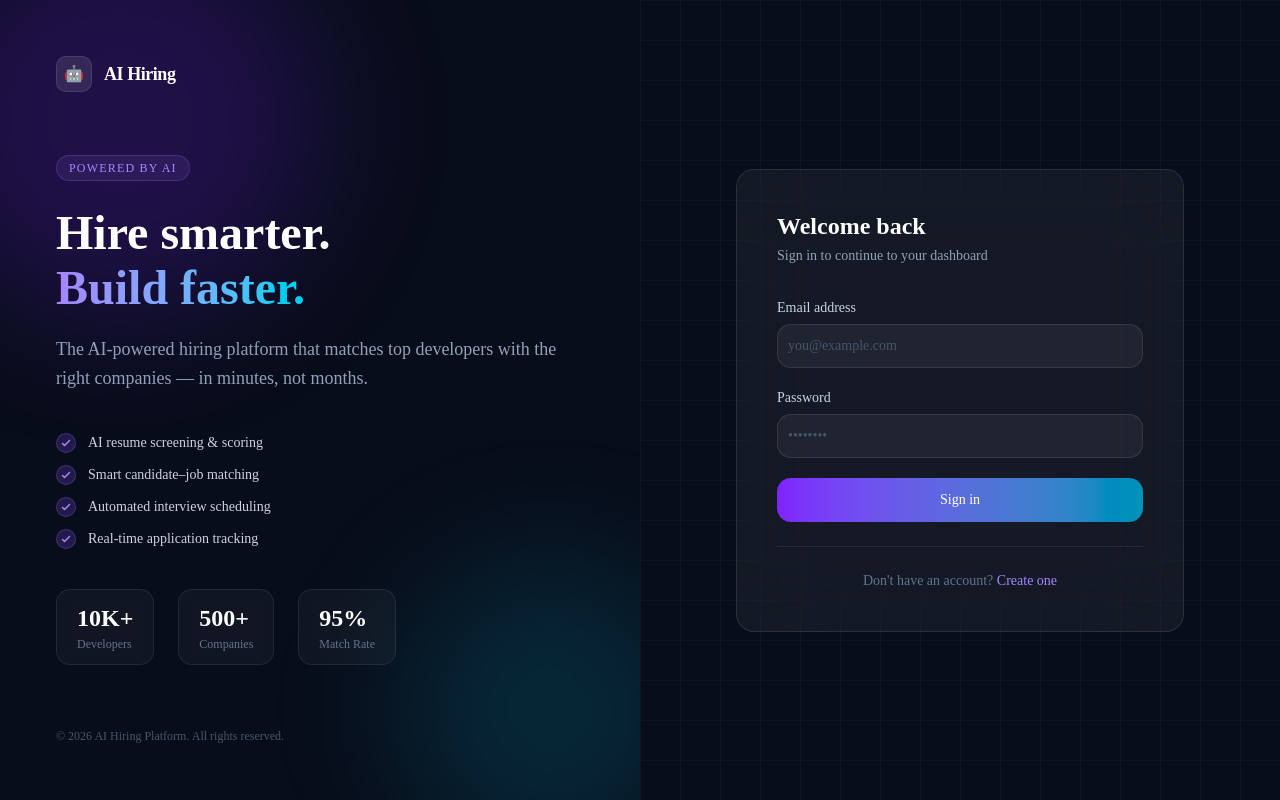
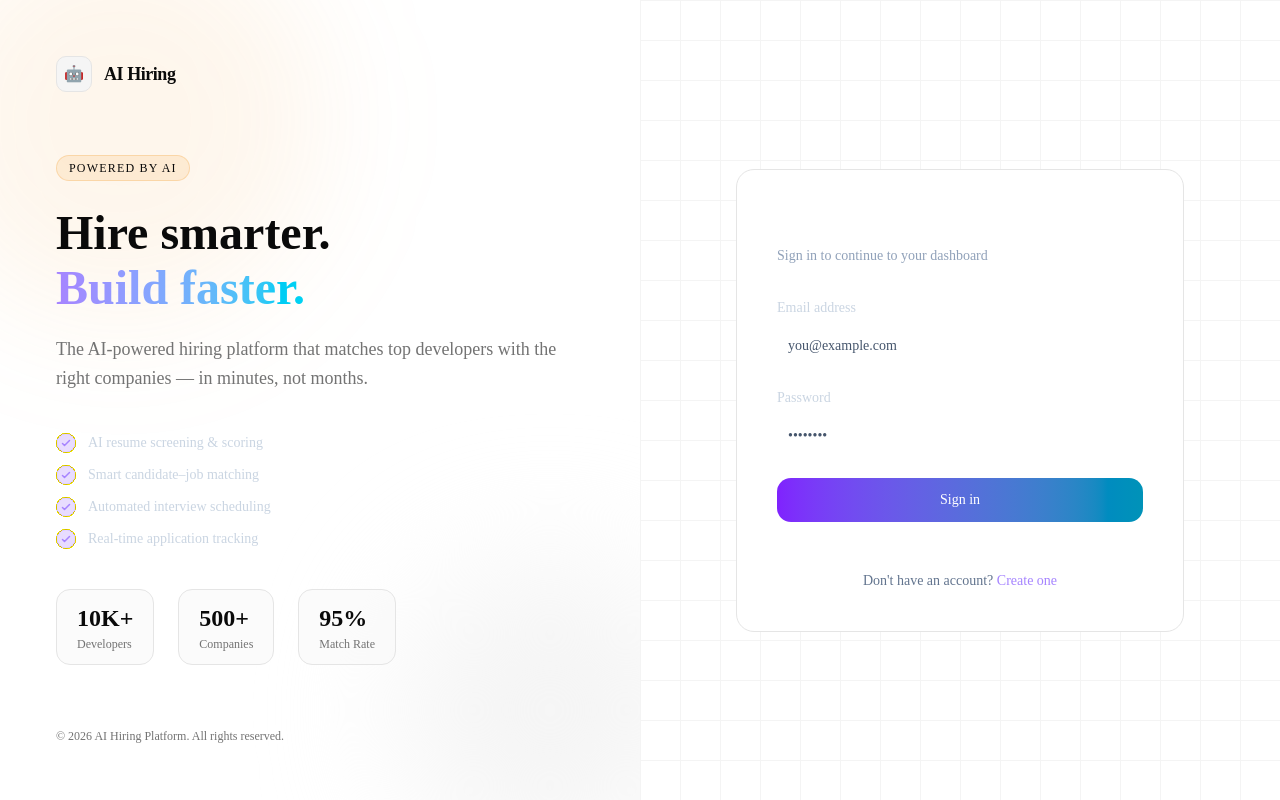
Before and after one commit to MilonChandraDas/ai-hiring-platform-bd, a Next.js app: page /login in a window 1280 px wide. Built offline with nearby package versions, Linux system fonts and the light colour scheme; no server answers.

Commit message:
feat: implement ThemeToggle component for theme switching refactor: update AuthLayout styles for improved consistency

```diff
--- a/src/app/(auth)/AuthLayout.tsx
+++ b/src/app/(auth)/AuthLayout.tsx
@@ -10,8 +10,9 @@ interface AuthLayoutProps {
 }
 
 const badgeColorClasses: Record<AuthLayoutProps["badgeColor"], string> = {
-  violet: "text-violet-400 bg-violet-400/10 border-violet-400/20",
-  cyan: "text-cyan-400 bg-cyan-400/10 border-cyan-400/20",
+  violet:
+    "text-[var(--brand-foreground)] bg-[var(--brand)]/15 border-[var(--brand)]/30",
+  cyan: "text-muted-foreground bg-muted border-border",
 };
 
 export function AuthLayout({
@@ -23,17 +24,17 @@ export function AuthLayout({
   children,
 }: AuthLayoutProps) {
   return (
-    <div className="min-h-screen bg-[#080d1a] flex">
+    <div className="min-h-screen bg-background flex">
       {/* Left Side */}
       <div className="hidden lg:flex flex-col justify-between w-1/2 p-14 relative overflow-hidden">
-        <div className="absolute top-[-80px] left-[-80px] w-[400px] h-[400px] bg-violet-600/20 rounded-full blur-3xl pointer-events-none" />
-        <div className="absolute bottom-[-60px] right-[-60px] w-[300px] h-[300px] bg-cyan-500/15 rounded-full blur-3xl pointer-events-none" />
+        <div className="absolute top-[-80px] left-[-80px] w-[400px] h-[400px] bg-[var(--brand)]/10 rounded-full blur-3xl pointer-events-none" />
+        <div className="absolute bottom-[-60px] right-[-60px] w-[300px] h-[300px] bg-muted rounded-full blur-3xl pointer-events-none" />
 
         <div className="relative z-10 flex items-center gap-3">
-          <div className="h-9 w-9 rounded-lg bg-white/10 border border-white/10 flex items-center justify-center text-base">
+          <div className="h-9 w-9 rounded-lg bg-secondary border border-border flex items-center justify-center text-base">
             🤖
           </div>
-          <span className="text-white font-semibold text-lg tracking-tight">
+          <span className="text-foreground font-semibold text-lg tracking-tight">
             AI Hiring
           </span>
         </div>
@@ -45,11 +46,11 @@ export function AuthLayout({
             {badgeText}
           </div>
 
-          <h2 className="text-5xl font-bold text-white leading-[1.15] mb-5">
+          <h2 className="text-5xl font-bold text-foreground leading-[1.15] mb-5">
             {heading}
           </h2>
 
-          <p className="text-slate-400 text-lg leading-relaxed mb-10">
+          <p className="text-muted-foreground text-lg leading-relaxed mb-10">
             {description}
           </p>
 
@@ -63,16 +64,20 @@ export function AuthLayout({
             ].map((stat) => (
               <div
                 key={stat.label}
-                className="border border-white/8 bg-white/4 rounded-xl px-5 py-3 backdrop-blur"
+                className="border border-border bg-secondary/40 rounded-xl px-5 py-3"
               >
-                <p className="text-2xl font-bold text-white">{stat.value}</p>
-                <p className="text-xs text-slate-500 mt-0.5">{stat.label}</p>
+                <p className="text-2xl font-bold text-foreground">
+                  {stat.value}
+                </p>
+                <p className="text-xs text-muted-foreground mt-0.5">
+                  {stat.label}
+                </p>
               </div>
             ))}
           </div>
         </div>
 
-        <div className="relative z-10 text-xs text-slate-600">
+        <div className="relative z-10 text-xs text-muted-foreground">
           © 2026 AI Hiring Platform. All rights reserved.
         </div>
       </div>
@@ -80,15 +85,15 @@ export function AuthLayout({
       {/* Right Side */}
       <div className="flex-1 flex items-center justify-center p-6 md:p-10 relative">
         <div
-          className="absolute inset-0 opacity-[0.03]"
+          className="absolute inset-0 opacity-40"
           style={{
-            backgroundImage: `linear-gradient(#fff 1px, transparent 1px), linear-gradient(90deg, #fff 1px, transparent 1px)`,
+            backgroundImage: `linear-gradient(var(--border) 1px, transparent 1px), linear-gradient(90deg, var(--border) 1px, transparent 1px)`,
             backgroundSize: "40px 40px",
           }}
         />
 
         <div className="relative z-10 w-full max-w-md">
-          <div className="bg-white/5 border border-white/10 backdrop-blur-2xl rounded-2xl p-8 md:p-10">
+          <div className="bg-card border border-border rounded-2xl p-8 md:p-10">
             {children}
           </div>
         </div>
--- a/src/app/globals.css
+++ b/src/app/globals.css
@@ -81,6 +81,8 @@
   --sidebar-accent-foreground: oklch(0.205 0 0);
   --sidebar-border: oklch(0.922 0 0);
   --sidebar-ring: oklch(0.708 0 0);
+  --brand: oklch(0.795 0.145 70.67);
+  --brand-foreground: oklch(0.145 0 0);
 }
 
 .dark {
@@ -115,6 +117,8 @@
   --sidebar-accent-foreground: oklch(0.985 0 0);
   --sidebar-border: oklch(1 0 0 / 10%);
   --sidebar-ring: oklch(0.556 0 0);
+  --brand: oklch(0.795 0.145 70.67); /* amber accent */
+  --brand-foreground: oklch(0.145 0 0);
 }
 
 @layer base {
--- a/src/components/Navbar.tsx
+++ b/src/components/Navbar.tsx
@@ -3,6 +3,7 @@
 import Link from "next/link";
 import { useAuthStore } from "@/store/auth.store";
 import { useRouter } from "next/navigation";
+import { ThemeToggle } from "@/components/theme-toggle";
 
 export default function Navbar() {
   const { user, logout } = useAuthStore();
@@ -85,6 +86,7 @@ export default function Navbar() {
 
         {/* User info + Logout */}
         <div className="flex gap-3 items-center">
+          <ThemeToggle />
           <div className="flex items-center gap-2">
             <div className="h-7 w-7 rounded-full bg-gradient-to-br from-violet-500 to-cyan-500 flex items-center justify-center text-white text-xs font-bold">
               {user?.username?.[0]?.toUpperCase()}
--- /dev/null
+++ b/src/components/theme-toggle.tsx
@@ -0,0 +1,34 @@
+"use client";
+
+import { useEffect, useState } from "react";
+import { useTheme } from "next-themes";
+import { Moon, Sun } from "lucide-react";
+import { Button } from "@/components/ui/button";
+
+export function ThemeToggle() {
+  const { theme, setTheme } = useTheme();
+  const [mounted, setMounted] = useState(false);
+
+  useEffect(() => {
+    setMounted(true);
+  }, []);
+
+  if (!mounted) {
+    return <div className="h-9 w-9" />;
+  }
+
+  return (
+    <Button
+      variant="ghost"
+      size="icon"
+      onClick={() => setTheme(theme === "dark" ? "light" : "dark")}
+      aria-label="Toggle theme"
+    >
+      {theme === "dark" ? (
+        <Sun className="h-[1.2rem] w-[1.2rem]" />
+      ) : (
+        <Moon className="h-[1.2rem] w-[1.2rem]" />
+      )}
+    </Button>
+  );
+}
```
